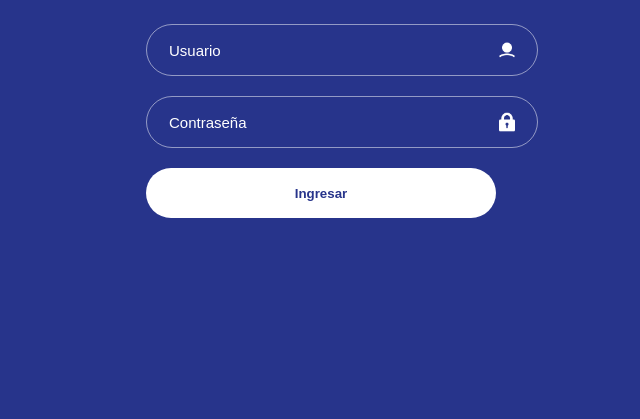
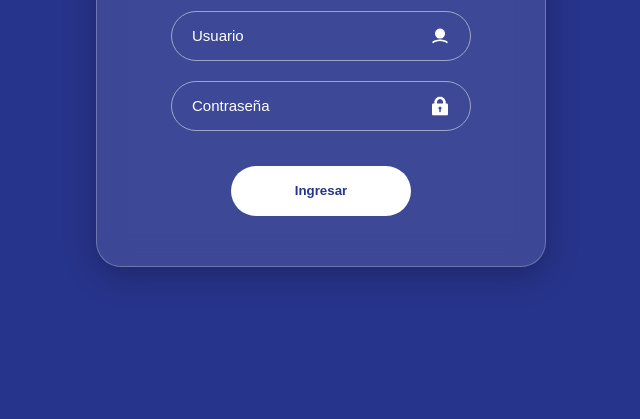
Before and after one commit to JP73M/Sistema-Logistico, a plain HTML site: page Frontend/pages/login.html in a window 1280 px wide. Shown: the part 397-816 px from the top of the page, without its empty margins (319-959 px from the left). Drawn offline with Linux system fonts and the light colour scheme.

Commit message:
HTML login completo y inicio dashboard

```diff
--- a/Frontend/assets/css/dashboard.css
+++ b/Frontend/assets/css/dashboard.css
@@ -0,0 +1,39 @@
+*{
+
+margin:0;
+padding:0;
+box-sizing:border-box;
+
+}
+
+
+
+.dashboard{
+
+height:100vh;
+
+display:flex;
+
+}
+
+
+
+.menu{
+
+width:260px;
+
+background:#27348b;
+
+color:white;
+
+}
+
+
+
+.contenido{
+
+flex:1;
+
+padding:40px;
+
+}
--- a/Frontend/assets/css/login.css
+++ b/Frontend/assets/css/login.css
@@ -1,6 +1,17 @@
 *{
+    margin:0;
+    padding:0;
+
+    box-sizing:border-box;
     font-family: 'Milliard', sans-serif;
 }
+
+:root{
+
+    --login-width:180px;
+
+}
+
 
 .logo_web{
     width: 200px;
@@ -11,9 +22,54 @@
     background:#27348b;
 
     min-height:100vh;
+
+
     display:flex;
+
     justify-content:center;
+
     align-items:center;
+
+}
+
+.login-card{
+
+
+    width:450px;
+
+    padding:50px;
+
+
+    display:flex;
+
+    flex-direction:column;
+
+    align-items:center;
+
+
+
+    background:rgba(255,255,255,0.10);
+
+
+
+    backdrop-filter:blur(15px);
+
+    -webkit-backdrop-filter:blur(15px);
+
+
+
+    border-radius:25px;
+
+
+    border:1px solid rgba(255,255,255,0.25);
+
+
+
+    box-shadow:
+
+    0 8px 32px rgba(0,0,0,0.25);
+
+
 }
 
 
@@ -39,19 +95,24 @@
     display:flex;
     flex-direction:column;
     gap:20px;
+    align-items:center;
 }
 
 
 .input-box{
 
-    width:350px;
+    width:300px;
+
     height:50px;
 
     display:flex;
+
     align-items:center;
+
     justify-content:space-between;
 
     border:1px solid rgba(255,255,255,0.5);
+
     border-radius:30px;
 
     padding:0 20px;
@@ -111,13 +172,24 @@
 
 .btn-login{
 
+    margin-top:15px;
+
+    width:var(--login-width);
+
     height:50px;
+
     border-radius:30px;
+
     border:none;
+
     background:white;
+
     color:#27348b;
+
     font-weight:700;
+
     cursor:pointer;
+
 }
 
 .btn-login:hover{
--- a/Frontend/assets/js/login.js
+++ b/Frontend/assets/js/login.js
@@ -0,0 +1,5 @@
+function login(){
+
+    window.location.href="../pages/dashboard.html";
+
+}
--- a/Frontend/pages/login.html
+++ b/Frontend/pages/login.html
@@ -10,13 +10,13 @@
 <body class="background">
 
 
-    <div class="login-container">
+    <div class="login-card">
 
 
         <img
         class="logo_login"
         src="../assets/img/Logo_D_Blue-removebg-preview.png"
-        alt="Logo">
+        alt="logo">
 
 
         <div class="login-form">
@@ -28,7 +28,9 @@
                 type="text"
                 placeholder="Usuario">
 
-                <img class="input-icon" src="../assets/icons/user.png" alt="Usuario">
+                <img
+                class="input-icon"
+                src="../assets/icons/user.png">
 
             </div>
 
@@ -40,22 +42,28 @@
                 type="password"
                 placeholder="Contraseña">
 
-                <img class="input-icon" src="../assets/icons/key.png" alt="password">
+                <img
+                class="input-icon"
+                src="../assets/icons/key.png">
 
             </div>
 
 
 
-            <button class="btn-login">
+            <button
+                class="btn-login"
+                onclick="login()">
+
                 Ingresar
+
             </button>
-
 
         </div>
 
 
     </div>
 
+    <script src="../assets/js/login.js"></script>
 
 </body>
 </html>
```
Also changed, not shown: Frontend/pages/dashboard.html (+44 -0 lines), Frontend/assets/img/miamisms-med.png (added).
